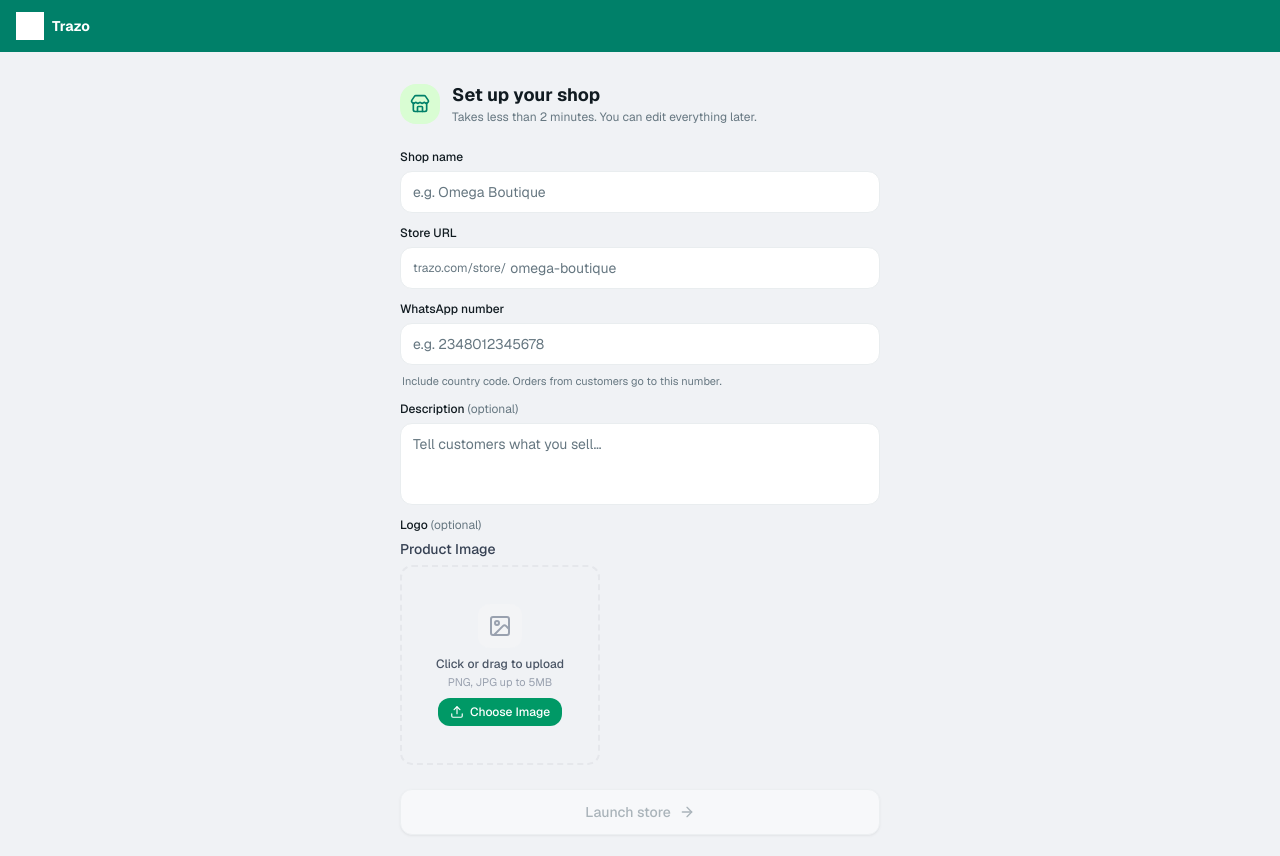
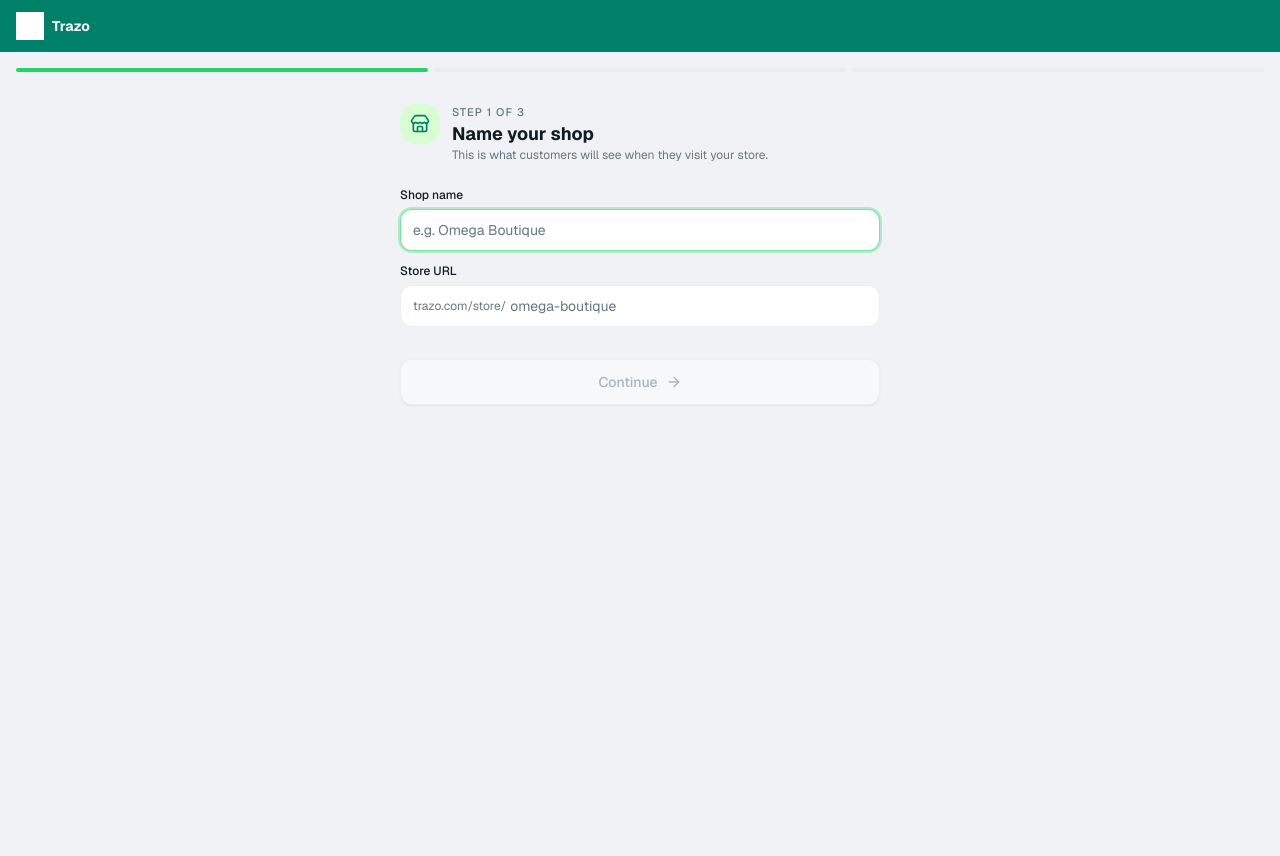
Before and after one commit to Reward-steve/trazo, a Next.js app: page /onboarding in a window 1280 px wide. Shown: the top 856 px of the page. After the commit the page ends 800 px from the top, so only its background shows below. Built offline with nearby package versions, Linux system fonts and the light colour scheme.

Commit message:
hot-fixes

```diff
--- a/app/onboarding/page.tsx
+++ b/app/onboarding/page.tsx
@@ -2,13 +2,20 @@
 
 import { useState } from "react";
 import { useRouter } from "next/navigation";
-import { ArrowRight, CheckCircle, Store } from "lucide-react";
+import {
+  ArrowRight,
+  CheckCircle,
+  Store,
+  MessageCircle,
+  Image as ImageIcon,
+} from "lucide-react";
 import Image from "next/image";
 import Button from "../components/ui/Button";
 import Input from "../components/ui/Input";
 import ImageUpload from "../components/ui/ImageUpload";
 import { createShop, checkSlugAvailable } from "../actions/settings";
 import logo from "../../public/trazo_omega.png";
+import { cn } from "../lib/utils";
 
 function generateSlug(name: string) {
   return name
@@ -19,13 +26,35 @@ function generateSlug(name: string) {
     .slice(0, 40);
 }
 
+const STEPS = [
+  {
+    number: 1,
+    icon: Store,
+    title: "Name your shop",
+    hint: "This is what customers will see when they visit your store.",
+  },
+  {
+    number: 2,
+    icon: MessageCircle,
+    title: "Add your WhatsApp",
+    hint: "All customer orders land here. Make sure it's correct.",
+  },
+  {
+    number: 3,
+    icon: ImageIcon,
+    title: "Add a logo",
+    hint: "A face to your brand. You can always change this later.",
+  },
+];
+
 export default function OnboardingPage() {
   const router = useRouter();
-
+  const [step, setStep] = useState(1);
   const [loading, setLoading] = useState(false);
   const [slugAvailable, setSlugAvailable] = useState<boolean | null>(null);
   const [checkingSlug, setCheckingSlug] = useState(false);
   const [slugError, setSlugError] = useState("");
+  const [whatsappError, setWhatsappError] = useState("");
 
   const [form, setForm] = useState({
     shopName: "",
@@ -48,7 +77,6 @@ export default function OnboardingPage() {
       }
       return updated;
     });
-    if (field !== "slug") setSlugError("");
   };
 
   const handleSlugBlur = async () => {
@@ -65,24 +93,36 @@ export default function OnboardingPage() {
     }
   };
 
-  const isValid =
-    form.shopName.trim().length > 0 &&
-    form.slug.trim().length > 0 &&
-    form.whatsappNumber.trim().length > 0 &&
-    slugAvailable !== false;
+  const handleNext = () => {
+    if (step === 1) {
+      if (!form.shopName.trim()) return;
+      if (slugAvailable === false) return;
+    }
+    if (step === 2) {
+      const num = form.whatsappNumber.replace(/\s/g, "");
+      if (!num || !/^[0-9]{10,15}$/.test(num)) {
+        setWhatsappError(
+          "Enter a valid number with country code e.g. 2348012345678",
+        );
+        return;
+      }
+      setWhatsappError("");
+    }
+    setStep((s) => s + 1);
+  };
 
   const handleSubmit = async () => {
     setLoading(true);
-    setSlugError("");
     try {
       await createShop(form);
       router.push("/dashboard");
     } catch {
-      setSlugError("Something went wrong. Please try again.");
-    } finally {
       setLoading(false);
     }
   };
+
+  const current = STEPS[step - 1];
+  const Icon = current.icon;
 
   return (
     <div className="min-h-screen bg-surface-alt flex flex-col">
@@ -92,34 +132,48 @@ export default function OnboardingPage() {
         <span className="font-bold text-white text-sm">Trazo</span>
       </div>
 
-      {/* Content */}
-      <div className="flex-1 flex flex-col max-w-lg w-full mx-auto px-4 py-8 space-y-6">
-        {/* Intro */}
-        <div className="flex items-start gap-3">
+      {/* Progress */}
+      <div className="flex gap-1.5 px-4 pt-4">
+        {STEPS.map((s) => (
+          <div
+            key={s.number}
+            className={cn(
+              "h-1 flex-1 rounded-full transition-colors duration-300",
+              s.number <= step ? "bg-primary" : "bg-border",
+            )}
+          />
+        ))}
+      </div>
+
+      {/* Step content */}
+      <div className="flex-1 flex flex-col max-w-lg w-full mx-auto px-4 py-8">
+        {/* Step header */}
+        <div className="flex items-start gap-3 mb-6">
           <div className="h-10 w-10 bg-bubble-out rounded-2xl flex items-center justify-center shrink-0">
-            <Store className="h-5 w-5 text-primary-dark" />
+            <Icon className="h-5 w-5 text-primary-dark" />
           </div>
           <div>
+            <p className="text-[11px] text-text-muted font-medium uppercase tracking-widest mb-0.5">
+              Step {step} of {STEPS.length}
+            </p>
             <h1 className="text-lg font-bold text-text leading-tight">
-              Set up your shop
+              {current.title}
             </h1>
-            <p className="text-xs text-text-muted mt-0.5">
-              Takes less than 2 minutes. You can edit everything later.
-            </p>
+            <p className="text-xs text-text-muted mt-0.5">{current.hint}</p>
           </div>
         </div>
 
-        {/* Form */}
+        {/* ── STEP 1: Shop identity ── */}
+        {step === 1 && (
           <div className="space-y-3">
-          {/* Shop name */}
             <Input
               label="Shop name"
               placeholder="e.g. Omega Boutique"
               value={form.shopName}
               onChange={(e) => update("shopName", e.target.value)}
+              autoFocus
             />
 
-          {/* Store URL */}
             <div className="flex flex-col gap-1.5">
               <label className="text-xs font-medium text-text">Store URL</label>
               <div className="flex items-center bg-surface border border-border rounded-xl px-3 gap-1 focus-within:ring-2 focus-within:ring-primary/30 focus-within:border-primary/60 transition-all">
@@ -144,23 +198,29 @@ export default function OnboardingPage() {
                 <p className="text-[11px] text-red-500">{slugError}</p>
               )}
             </div>
+          </div>
+        )}
 
-          {/* WhatsApp number */}
+        {/* ── STEP 2: WhatsApp + description ── */}
+        {step === 2 && (
+          <div className="space-y-3">
             <Input
               label="WhatsApp number"
               placeholder="e.g. 2348012345678"
               type="tel"
               value={form.whatsappNumber}
               onChange={(e) => update("whatsappNumber", e.target.value)}
+              error={whatsappError}
+              autoFocus
             />
-          <p className="text-[11px] text-text-muted -mt-1 px-0.5">
-            Include country code. Orders from customers go to this number.
+            <p className="text-[11px] text-text-muted px-0.5">
+              Include your country code. Nigerian numbers start with{" "}
+              <span className="font-semibold text-text">234</span>.
             </p>
 
-          {/* Description */}
-          <div className="flex flex-col gap-1.5">
+            <div className="flex flex-col gap-1.5 pt-1">
               <label className="text-xs font-medium text-text">
-              Description{" "}
+                Shop description{" "}
                 <span className="text-text-muted font-normal">(optional)</span>
               </label>
               <textarea
@@ -171,29 +231,54 @@ export default function OnboardingPage() {
                 className="w-full px-3 py-2.5 rounded-xl border border-border bg-surface text-sm text-text placeholder:text-text-muted resize-none transition-colors hover:border-primary/40 focus:outline-none focus:ring-2 focus:ring-primary/30 focus:border-primary/60"
               />
             </div>
+          </div>
+        )}
 
-          {/* Logo */}
-          <div className="flex flex-col gap-1.5">
-            <label className="text-xs font-medium text-text">
-              Logo{" "}
-              <span className="text-text-muted font-normal">(optional)</span>
-            </label>
+        {/* ── STEP 3: Logo ── */}
+        {step === 3 && (
+          <div className="space-y-3">
             <ImageUpload
               value={form.logoUrl}
               onChange={(url) => update("logoUrl", url)}
             />
+            <p className="text-[11px] text-text-muted text-center">
+              You can skip this and add a logo later in settings.
+            </p>
           </div>
-        </div>
+        )}
 
-        {/* CTA */}
+        {/* Actions */}
+        <div className="mt-8 space-y-2">
+          {step < 3 ? (
+            <Button
+              onClick={handleNext}
+              disabled={
+                step === 1 && (!form.shopName.trim() || slugAvailable === false)
+              }
+              className="w-full bg-header hover:bg-primary-dark disabled:bg-surface disabled:border disabled:border-border disabled:text-text-muted text-white font-bold py-3 rounded-2xl transition-colors"
+            >
+              Continue <ArrowRight className="h-4 w-4" />
+            </Button>
+          ) : (
+            <>
               <Button
                 onClick={handleSubmit}
                 loading={loading}
-          disabled={!isValid}
-          className="w-full bg-header hover:bg-primary-dark disabled:bg-surface disabled:border disabled:border-border disabled:text-text-muted text-white font-bold py-3 rounded-2xl transition-colors"
+                className="w-full bg-header hover:bg-primary-dark text-white font-bold py-3 rounded-2xl transition-colors"
               >
                 Launch store <ArrowRight className="h-4 w-4" />
               </Button>
+              {!loading && (
+                <button
+                  onClick={handleSubmit}
+                  className="w-full text-xs text-text-muted hover:text-text py-2 transition-colors"
+                >
+                  Skip for now
+                </button>
+              )}
+            </>
+          )}
+        </div>
       </div>
     </div>
   );
```
Lines whose indentation alone changed are shown as unchanged.
